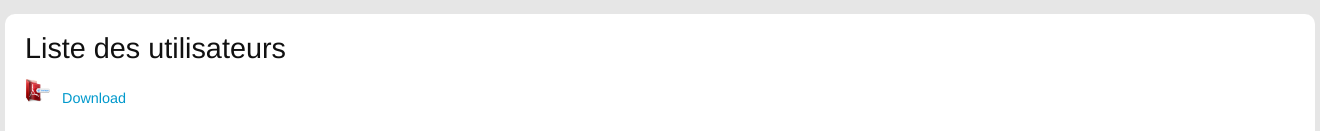
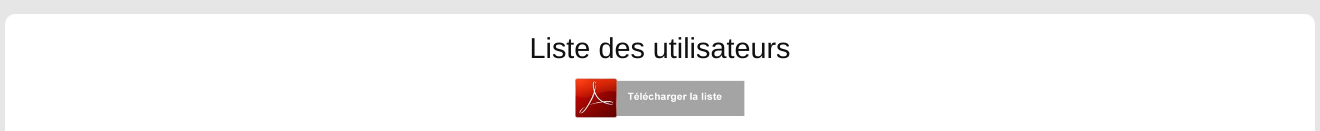
Before and after one commit to MickaelFardilha/sample_app, a Rails app: page /showUserList in a window 1320 px wide. Shown: the part 122-253 px from the top of the page. Run offline with Rails 7, Linux system fonts and the light colour scheme; parts of the project's set-up code (start-up, migrations or seed data) failed here and were passed over; some libraries are stand-ins or nearby versions.

Commit message:
modif styles showuserlist

```diff
--- a/app/views/users/showUserList.html.erb
+++ b/app/views/users/showUserList.html.erb
@@ -1,5 +1,5 @@
-<h1><%= @titre %></h1>
-<p class="export"><%= link_to image_tag("btn_download_pdf.jpg", size: "25x25"), "/users.pdf"%>&nbsp;&nbsp;&nbsp;<%= link_to  "Download", "/users.pdf"%></p>
+<h1 style="text-align:center;"><%= @titre %></h1>
+<p style="text-align:center;"><%= link_to image_tag("btn_download_list_pdf.jpg", size: "170x40"), "/users.pdf"%></p>
 
 <table>
   <tr>
@@ -27,7 +27,7 @@
       <td><%= user.imc %></td>
       <td><%= user.isSportif ? "oui" : "non" %></td>
       <td id="wds"><%= user.wantDoSport  ? "oui" : "non" %></td>
-      <td><%= link_to "Download", user.cv.url(:original, false) if user.cv.size %></td>
+      <td><%= link_to image_tag("btn_download_pdf.jpg", size: "20x20"), user.cv.url(:original, false) if user.cv.size %></td>
     </tr>
   <% end %>
 </table>
```
Also changed, not shown: app/assets/images/btn_download_list_pdf.jpg (added), 1 other file.
